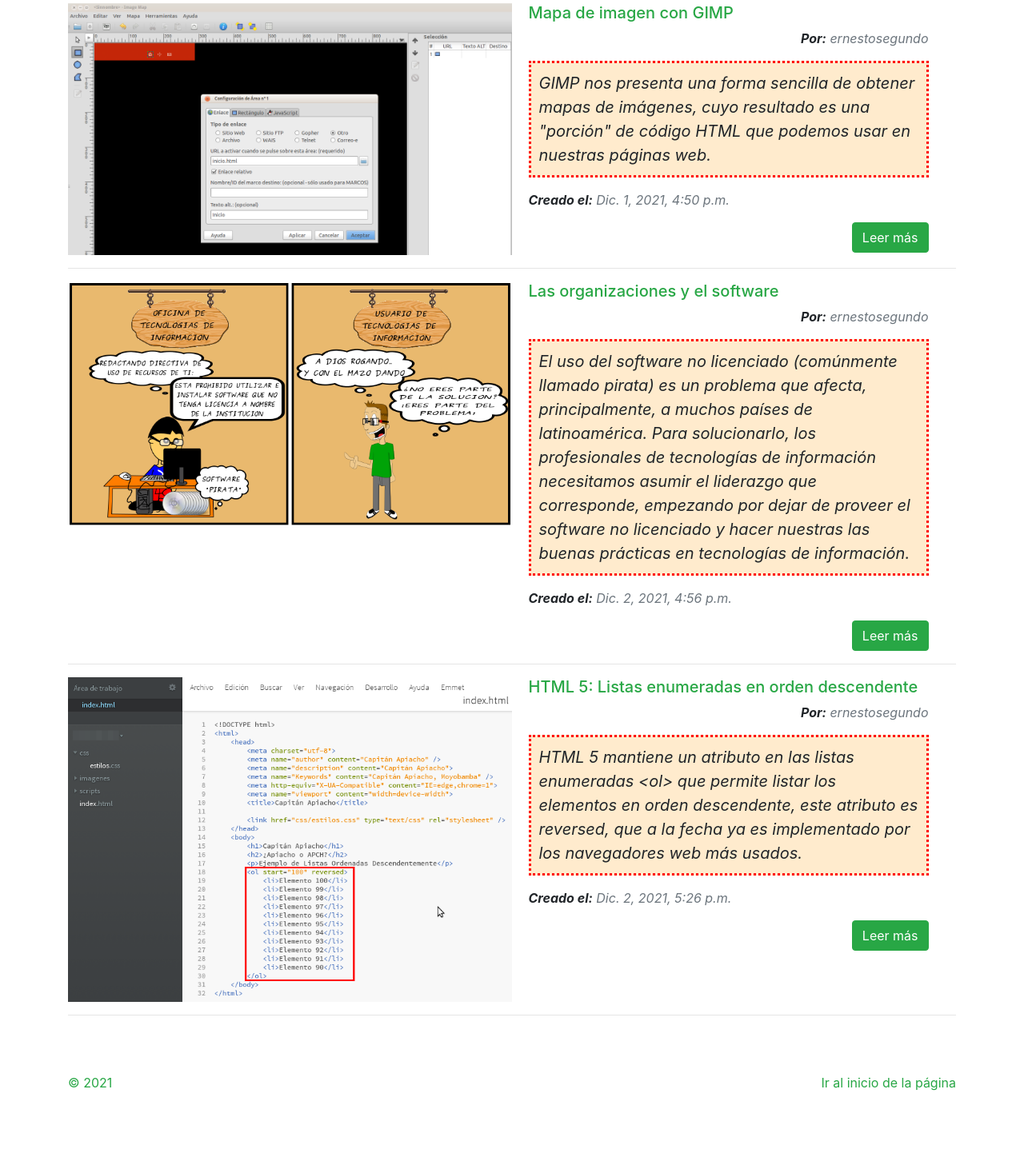
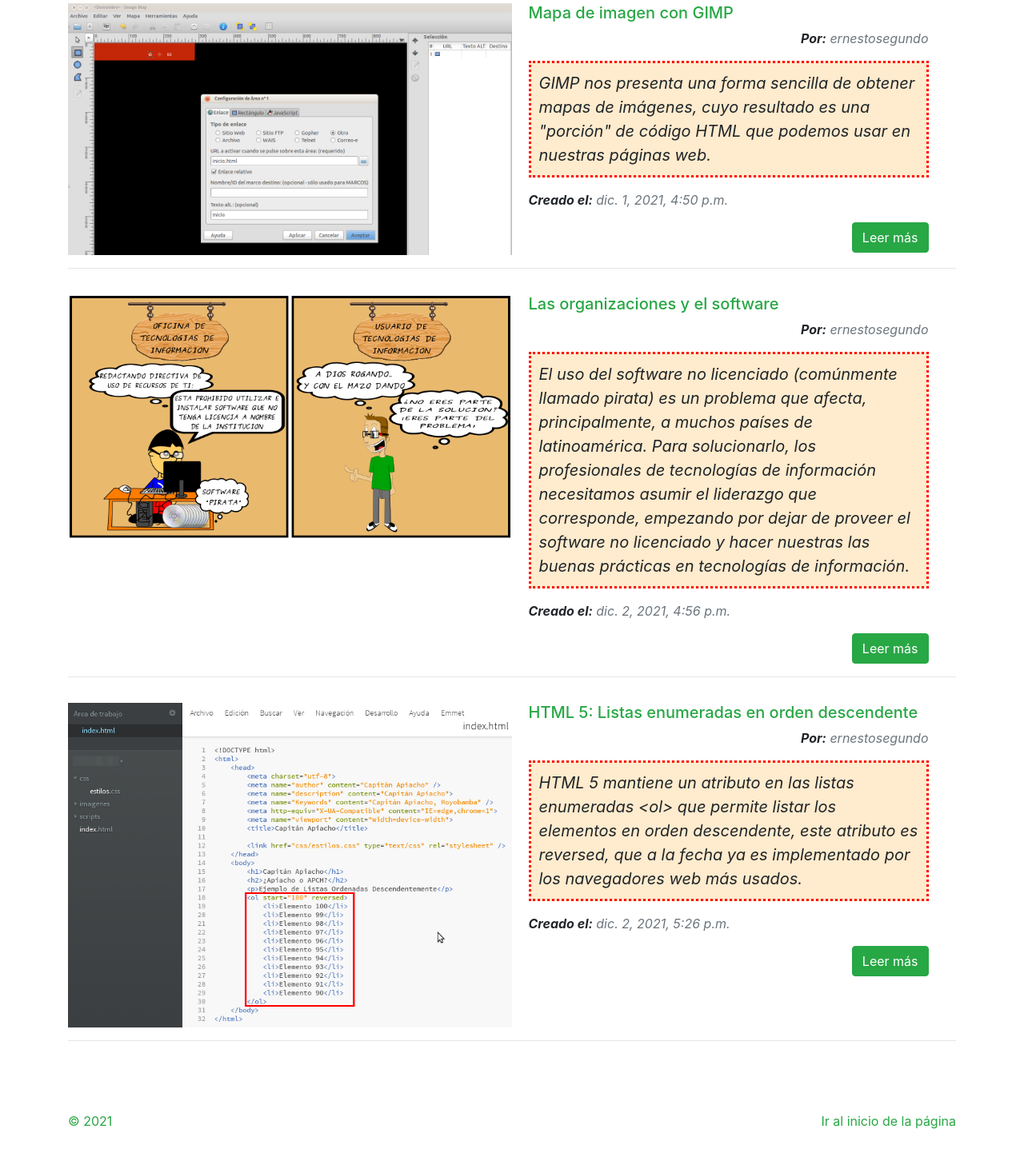
Before and after one commit to ernestosegundo/ernestosegundo, a Django app: page /blog/ in a window 1280 px wide. Shown: the part 132-1594 px from the top of the page at 80% size. Before the commit the page ends 1496 px from the top, so only its background shows below. Run offline with Django 3.2, Linux system fonts and the light colour scheme; data comes from the database, SQL or seed files in the repository; some libraries are stand-ins or nearby versions.

Commit message:
Formato bootstrap al template blog - fecha de creación de la entrada a minúsculas y README.md

```diff
--- a/blog/templates/blog/blog.html
+++ b/blog/templates/blog/blog.html
@@ -13,16 +13,16 @@
 			<div class="d-inline">
 				<img class="w-50 h-50 align-top" src="{{post.imagen.url}}" alt="blog">
 			</div>
-			<div class="container d-inline pl-3">
+			<div class="d-inline pl-3">
 				<div class="d-inline-block">
 					<h5 class="text-success">{{post.titulo}}</h5>
 					<p class="text-right font-italic"><span class="font-weight-bold">Por:</span> <span class="text-muted">{{post.autor}}</span></p>
 					<p class="summary-text blockquote"><cite>{{post.resumen}}</cite></p>
-					<p class="font-italic"><span class="font-weight-bold">Creado el:</span> <span class="text-muted">{{post.creado}}</span></p>
-					<div class="text-right"><a href="" class="btn btn-success">Leer más</a></div>
+					<p class="font-italic"><span class="font-weight-bold">Creado el:</span> <span class="text-muted text-lowercase">{{post.creado}}</span></p>
+					<div class="text-right"><a href="#" class="btn btn-success">Leer más</a></div>
 				</div>
 			</div>
-			<hr />
+			<hr class="pb-3" />
 			{% endfor %}
         </section>
 	</main>
```
Also changed, not shown: README.md.
